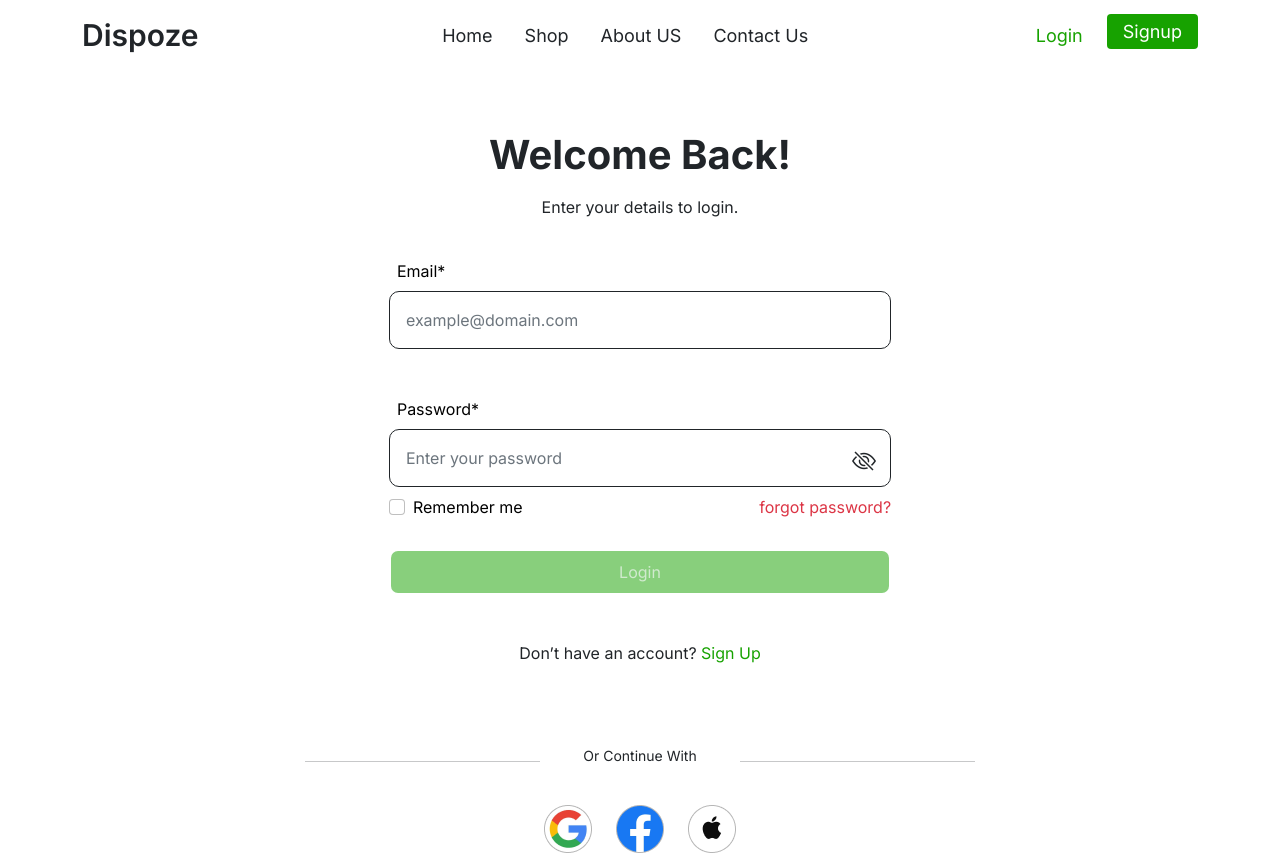
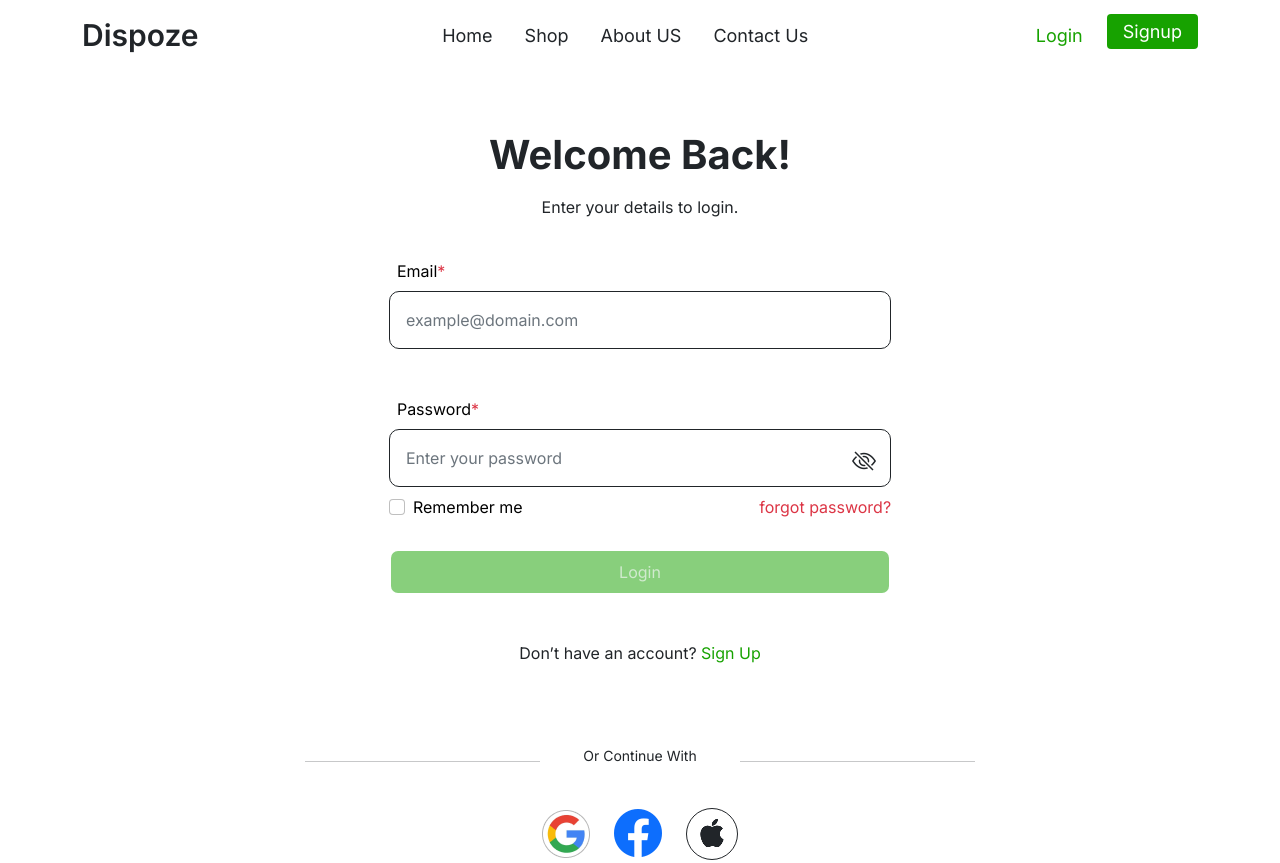
Before and after one commit to 7Creed/kodecamp-dizposeLogin, a plain HTML site: page index.html in a window 1280 px wide. Drawn offline with nearby package versions, Linux system fonts and the light colour scheme; a script that the page names is missing.

Commit message:
kodecamp-=dizpose-login

```diff
--- a/index.html
+++ b/index.html
@@ -77,12 +77,12 @@
                     <div class="login-form mx-auto">
                         <form action="" class="">
                             <div class="mb-5">
-                                <label for="exampleInputEmail1" class="form-label ms-2">Email*</label>
+                                <label for="exampleInputEmail1" class="form-label ms-2">Email<span class="text-danger">*</span></label>
                                 <input type="email" class="form-control p-3 border border-dark" id="exampleInputEmail1" aria-describedby="emailHelp" placeholder="example@domain.com" required onkeyup="isFilled()">
                                 <!-- <div id="emailHelp" class="form-text">We'll never share your email with anyone else.</div> -->
                             </div>
                             <div class="mb-2">
-                                <label for="exampleInputPassword1" class="form-label ms-2">Password*</label>
+                                <label for="exampleInputPassword1" class="form-label ms-2">Password<span class="text-danger">*</span></label>
 
 
                                 <div class="position-relative">
@@ -132,10 +132,22 @@
                         <p class="mx-5" style="height: 5px;">Or continue with</p>
                         <img src="img/Line 26.png" alt="" class="img-fluid" style="height: 1px;">
                     </div> -->
-                    <div class="d-flex justify-content-center">
+                    <!-- <div class="d-flex justify-content-center mb-4">
                         <img src="img/Google - jpeg 0.png" alt="" class="img-fluid">
                         <img src="img/Facebook - jpeg 0.png" alt="" class="img-fluid mx-4">
                         <img src="img/Apple - png 0.png" alt="" class="img-fluid">
+                    </div> -->
+                    <div class="d-flex justify-content-center align-items-center">
+                        <!-- <div class="border border-dark d-inline" > -->
+                            <!-- <img src="img/google_app_icon.png" alt="" class="img-fluid" style="width: 4%;"> -->
+                            <img src="img/Google - jpeg 0.png" alt="" class="img-fluid">
+                        <!-- </div> -->
+                        <div>
+                            <i class="bi bi-facebook border-0 text-primary display-5 mx-4"></i>
+                        </div>
+                        <div>
+                            <i class="bi bi-apple  border border-dark rounded-circle fs-3" style="padding: 8px 11px;"></i>
+                        </div>
                     </div>
                 </div>
             </div>
```
Also changed, not shown: img/google_app_icon.png (added).
